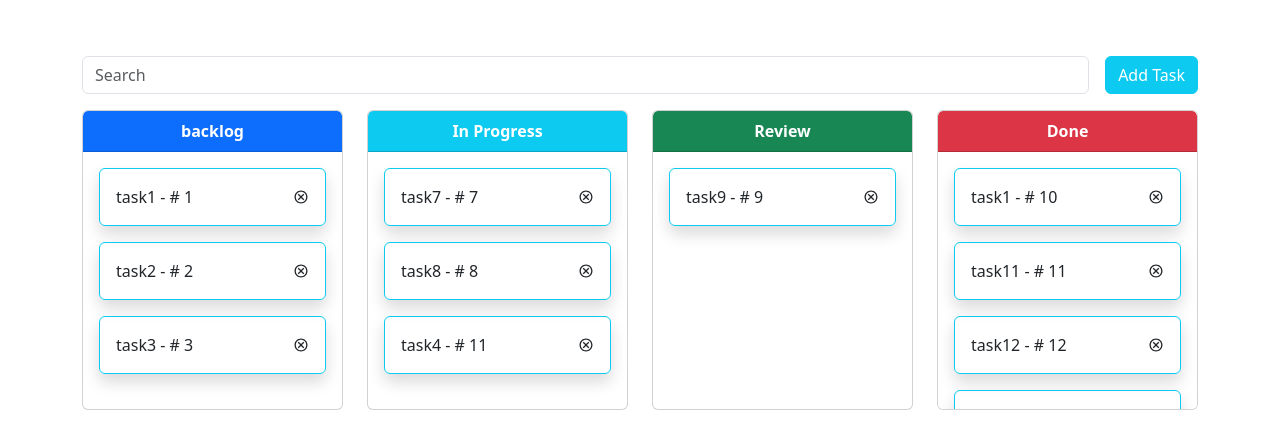
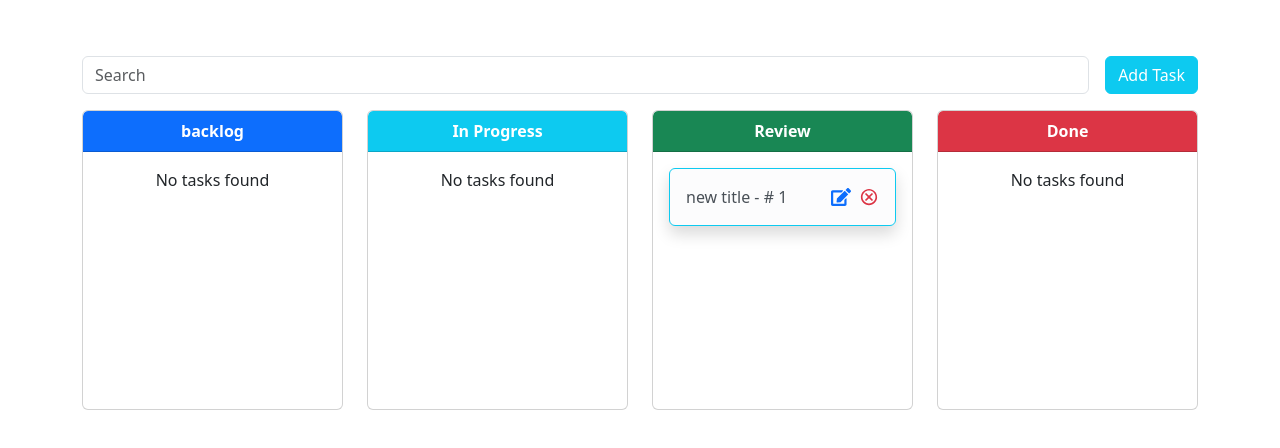
Before and after one commit to Mahmoud123-Makhaly/assessment, a React (Vite) app: page / in a window 1280 px wide. Shown: the top 448 px of the page. Built offline with nearby package versions, Linux system fonts and the light colour scheme; data requests are answered from the project's data file.

Commit message:
-add edit functionality

```diff
--- a/data/db.json
+++ b/data/db.json
@@ -1,70 +1,10 @@
 {
   "tasks": [
     {
-      "id": "1",
-      "title": "task1",
-      "description": "desc",
-      "column": "backlog"
-    },
-    {
-      "id": "2",
-      "title": "task2",
-      "description": "desc",
-      "column": "backlog"
-    },
-    {
-      "id": "3",
-      "title": "task3",
-      "description": "desc",
-      "column": "backlog"
-    },
-    {
-      "id": "7",
-      "title": "task7",
-      "description": "desc",
-      "column": "In Progress"
-    },
-    {
-      "id": "8",
-      "title": "task8",
-      "description": "desc",
-      "column": "In Progress"
-    },
-    {
-      "id": "9",
-      "title": "task9",
+      "id": "5724",
+      "title": "new title",
       "description": "desc",
       "column": "Review"
-    },
-    {
-      "id": "10",
-      "title": "task1",
-      "description": "desc",
-      "column": "Done"
-    },
-    {
-      "id": "11",
-      "title": "task11",
-      "description": "desc",
-      "column": "Done"
-    },
-    {
-      "id": "12",
-      "title": "task12",
-      "description": "desc",
-      "column": "Done"
-    },
-    {
-      "id": "13",
-      "title": "task13",
-      "description": "desc",
-      "column": "Done"
-    },
-    {
-      "id": 11,
-      "title": "task4",
-      "description": "desc",
-      "column": "In Progress"
     }
   ]
 }
--- a/package.json
+++ b/package.json
@@ -25,6 +25,7 @@
     "@eslint/js": "^9.39.1",
     "@types/node": "^24.10.0",
     "@types/react": "^19.2.2",
+    "@types/react-beautiful-dnd": "^13.1.8",
     "@types/react-dom": "^19.2.2",
     "@vitejs/plugin-react": "^5.1.0",
     "eslint": "^9.39.1",
--- a/src/App.tsx
+++ b/src/App.tsx
@@ -1,7 +1,7 @@
 import { Button, Col, Container, Input, Row } from "reactstrap";
 import TaskCard from "./components/task/TaskCard";
 import UseQuery from "./hooks/UseQuery";
-import type { IAddTaskForm, ITask } from "./interfaces";
+import type { ITask, ITaskForm } from "./interfaces";
 import { addTaskForm, CardsData } from "./data";
 import { useEffect, useState } from "react";
 import Search from "./components/search/Search";
@@ -16,13 +16,20 @@ const App = () => {
   const [tasks, setTasks] = useState<ITask[]>([]);
   const [search, setSearch] = useState<string>("");
   const [isOpenAddModal, setIsOpenAddModal] = useState<boolean>(false);
+  const [isOpenEditModal, setIsOpenEditModal] = useState<boolean>(false);
   const [taskToAdd, setTaskToAdd] = useState<ITask>({
     id: 0,
     title: "",
     description: "",
     column: "",
   });
+  const [taskIdToEdit, setTaskIdToEdit] = useState<ITask>({
+    title: "",
+    description: "",
+    column: "",
+  });
   const toggleAddModal = () => setIsOpenAddModal(!isOpenAddModal);
+  const toggleEditModal = () => setIsOpenEditModal(!isOpenEditModal);
   useEffect(() => {
     if (data?.data) {
       setTasks(data.data);
@@ -48,7 +55,6 @@ const App = () => {
     e.preventDefault();
     if (!taskToAdd.title || !taskToAdd.description || !taskToAdd.column) return;
     const newTask = {
-      id: tasks.length + 1,
       title: taskToAdd.title,
       description: taskToAdd.description,
       column: taskToAdd.column,
@@ -64,11 +70,65 @@ const App = () => {
       description: "",
       column: "",
     });
+    refetch();
   };
   const handleChange = (e: React.ChangeEvent<HTMLInputElement>) => {
     const { name, value } = e.target;
-    setTaskToAdd((prev) => ({ ...prev, id: Date.now(), [name]: value }));
+    setTaskToAdd((prev) => ({ ...prev, [name]: value }));
   };
+  // ****************************************************************
+  const handleEditChange = (e: React.ChangeEvent<HTMLInputElement>) => {
+    const { name, value } = e.target;
+    setTaskIdToEdit((prev) => ({ ...prev, [name]: value }));
+  };
+  const handleEditTask = (taskId: number | undefined) => {
+    setIsOpenEditModal(true);
+    const taskToEdit = tasks.find((task: ITask) => task.id === taskId);
+    if (taskToEdit) {
+      setTaskIdToEdit(taskToEdit);
+    }
+  };
+  const handleSubmitEdit = async (e: React.FormEvent<HTMLFormElement>) => {
+    e.preventDefault();
+
+    if (
+      !taskIdToEdit.title ||
+      !taskIdToEdit.description ||
+      !taskIdToEdit.column
+    )
+      return;
+
+    try {
+      const updatedTask = {
+        id: taskIdToEdit.id,
+        title: taskIdToEdit.title,
+        description: taskIdToEdit.description,
+        column: taskIdToEdit.column,
+      };
+
+
+      await AxiosInstance.put(`/tasks/${taskIdToEdit.id}`, updatedTask);
+
+
+      setTasks((prev) =>
+        prev.map((task) => (task.id === taskIdToEdit.id ? updatedTask : task))
+      );
+
+
+      refetch();
+
+      toggleEditModal();
+      setTaskIdToEdit({
+        id: 0,
+        title: "",
+        description: "",
+        column: "",
+      });
+    } catch (error) {
+      console.error("Failed to update task:", error);
+    }
+  };
+
   return (
     <main className="py-5">
       <Container>
@@ -100,6 +160,7 @@ const App = () => {
                 setTasks={setTasks}
                 refetch={refetch}
                 isLoading={isLoading}
+                onEditTask={handleEditTask}
               />
             </Col>
           ))}
@@ -111,7 +172,7 @@ const App = () => {
         toggle={toggleAddModal}
       >
         <form onSubmit={handleSubmit}>
-          {addTaskForm.map((input: IAddTaskForm) =>
+          {addTaskForm.map((input: ITaskForm) =>
             input.type === "select" ? (
               <Input
                 type="select" // CHANGE: Use select for column
@@ -121,7 +182,9 @@ const App = () => {
                 onChange={handleChange}
                 required
               >
-                <option value="">Select Column</option>
+                <option disabled value="">
+                  Select Column
+                </option>
                 {CardsData.map((card) => (
                   <option key={card.id} value={card.title}>
                     {card.title}
@@ -144,6 +207,48 @@ const App = () => {
           <Button className="btn btn-info w-100 text-white">Submit</Button>
         </form>
       </ModalMaker>
+      {/* edit modal *******************************  */}
+      <ModalMaker
+        title=" Edit Task"
+        isOpen={isOpenEditModal}
+        toggle={toggleEditModal}
+      >
+        <form onSubmit={handleSubmitEdit}>
+          {addTaskForm.map((input: ITaskForm) =>
+            input.type === "select" ? (
+              <Input
+                type="select"
+                className="form-control mb-3"
+                name={input.name}
+                value={taskIdToEdit[input.name]}
+                onChange={handleEditChange}
+                required
+              >
+                <option disabled value="">
+                  Select Column
+                </option>
+                {CardsData.map((card) => (
+                  <option key={card.id} value={card.title}>
+                    {card.title}
+                  </option>
+                ))}
+              </Input>
+            ) : (
+              <Input
+                type={input.type}
+                placeholder={input.placeholder}
+                className="form-control mb-3"
+                name={input.name}
+                value={taskIdToEdit[input.name]}
+                onChange={handleEditChange}
+                required
+              />
+            )
+          )}
+
+          <Button className="btn btn-info w-100 text-white">Submit</Button>
+        </form>
+      </ModalMaker>
     </main>
   );
 };
--- a/src/components/task/TaskCard.tsx
+++ b/src/components/task/TaskCard.tsx
@@ -3,6 +3,8 @@ import type { ITask } from "../../interfaces";
 import "./TaskCard.css";
 import AxiosInstance from "../../config/axios.config";
 import { IoMdCloseCircleOutline } from "react-icons/io";
+import { FaEdit } from "react-icons/fa";
+
 interface TaskProps {
   tasks: ITask[];
   title: string;
@@ -11,10 +13,11 @@ interface TaskProps {
   setTasks: React.Dispatch<React.SetStateAction<ITask[]>>;
   refetch: () => void;
   isLoading: boolean;
+  onEditTask: (taskId: number | undefined) => void;
 }
 
 const TaskCard = (props: TaskProps) => {
-  const { tasks, title, titleBg, isLoading } = props;
+  const { tasks, title, titleBg, isLoading, onEditTask } = props;
 
   const handleDragStart = (
     e: React.DragEvent<HTMLDivElement>,
@@ -22,11 +25,14 @@ const TaskCard = (props: TaskProps) => {
   ) => {
     e.dataTransfer.setData("taskId", String(taskId));
     e.dataTransfer.setData("title", title);
+    e.dataTransfer.dropEffect = "move";
+    e.dataTransfer.effectAllowed = "move";
   };
   const handleDeleteTask = async (taskId: number | undefined) => {
-    await AxiosInstance.delete(`/tasks/${String(taskId)}`);
+    await AxiosInstance.delete(`/tasks/${taskId}`);
     props.refetch();
   };
+
   return (
     <Card className="my-2  task-card">
       <CardHeader
@@ -43,18 +49,32 @@ const TaskCard = (props: TaskProps) => {
             </div>
           </div>
         ) : tasks.length > 0 ? (
-          tasks?.map((task: ITask) => (
+          tasks?.map((task: ITask, index: number) => (
             <div
               key={task.id}
               className="pointer"
               draggable
               onDragStart={(e) => handleDragStart(e, task.id)}
             >
-              <Alert color="border border-info shadow pointer d-flex justify-content-between align-items-center">
-                {task.title} - # {task.id}
-                <IoMdCloseCircleOutline
-                  onClick={() => handleDeleteTask(task.id)}
-                />
+              <Alert
+                color="light"
+                className="border border-info shadow pointer d-flex justify-content-between align-items-center"
+              >
+                <span>
+                  {task.title} - # {index + 1}
+                </span>
+                <div className="d-flex align-items-center gap-2">
+                  <FaEdit
+                    size={20}
+                    onClick={() => onEditTask(task.id)}
+                    className="text-primary"
+                  />
+                  <IoMdCloseCircleOutline
+                    size={20}
+                    onClick={() => handleDeleteTask(task.id)}
+                    className="text-danger"
+                  />
+                </div>
               </Alert>
             </div>
           ))
--- a/src/config/axios.config.ts
+++ b/src/config/axios.config.ts
@@ -2,6 +2,6 @@ import axios from "axios";
 
 const AxiosInstance = axios.create({
   baseURL: "http://localhost:4000",
-  timeout: 1000,
+  timeout: 10000,
 });
 export default AxiosInstance;
--- a/src/interfaces/index.ts
+++ b/src/interfaces/index.ts
@@ -4,7 +4,7 @@ export interface ITask {
   description: string;
   column: string;
 }
-export interface IAddTaskForm {
+export interface ITaskForm {
   id: number;
   type: "select" | "text";
   placeholder?: string;
```
Also changed, not shown: 2 other files (tests, documents, lock files or other folders).
